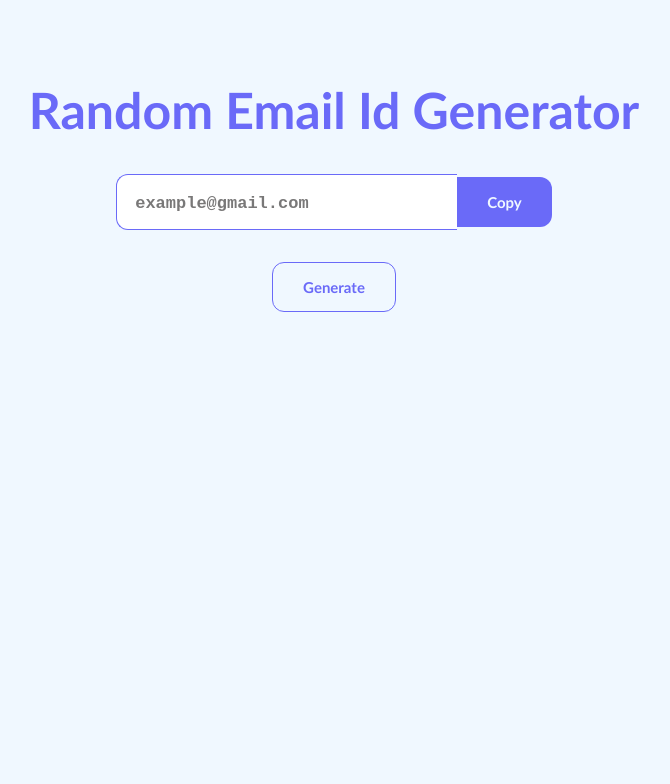
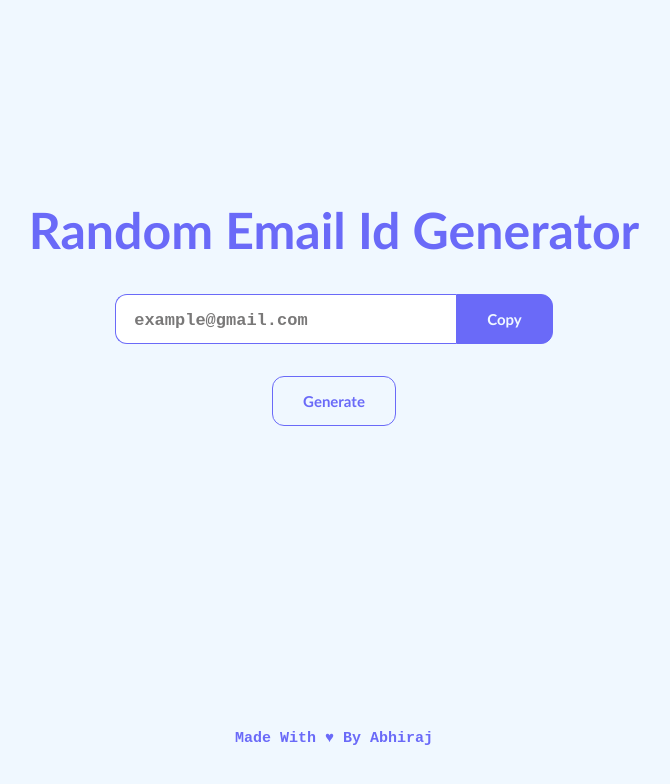
Before and after one commit to Abhiraj05/Random-Email-id-Generator, a React (Vite) app: page / in a window 1280 px wide. Shown: the top 784 px of the page, without its empty margins (306-976 px from the left). Built offline with nearby package versions, Linux system fonts and the light colour scheme.

Commit message:
Update App.css

```diff
--- a/src/App.css
+++ b/src/App.css
@@ -4,8 +4,8 @@ body {
 
 #container {
   text-align: center;
-  margin-top: 10vh;
-  margin-bottom: 28vh;
+  margin-top: 25vh;
+  margin-bottom: 38vh;
 }
 
 #heading {
@@ -14,6 +14,7 @@ body {
   font-family: "Trebuchet MS", "Lucida Sans Unicode", "Lucida Grande",
     "Lucida Sans", Arial, sans-serif;
   font-size: 50px;
+  font-weight: 900;
 }
 
 #btn {
@@ -21,14 +22,29 @@ body {
   font-family: "Trebuchet MS", "Lucida Sans Unicode", "Lucida Grande",
     "Lucida Sans", Arial, sans-serif;
   text-transform: capitalize;
-  padding: 15.8px 30px 16px 30px;
+  padding: 15px 30px 15px 30px;
   color: aliceblue;
-  border: 1px solid rgb(106, 106, 248);
   font-weight: 700;
   font-size: 15px;
   border-top-right-radius: 12px;
   border-bottom-right-radius: 12px;
-  border: none;
+  border-top: 0.9px solid  rgb(106, 106, 248);
+  border-bottom: 0.9px solid  rgb(106, 106, 248);
+  border-right: 0.9px solid  rgb(106, 106, 248);
+  border-left: 1.5px solid rgb(106, 106, 248);
+}
+#btn:hover {
+  color: rgb(106, 106, 248);
+  font-family: "Trebuchet MS", "Lucida Sans Unicode", "Lucida Grande",
+    "Lucida Sans", Arial, sans-serif;
+  text-transform: capitalize;
+  padding: 15px 30px 15px 30px;
+  background-color: aliceblue;
+  font-weight: 700;
+  font-size: 15px;
+  border-top: 1px solid rgb(106, 106, 248);
+  border-bottom: 1px solid rgb(106, 106, 248);
+  border-right: 1px solid rgb(106, 106, 248);
 }
 
 #inputbox {
@@ -37,7 +53,7 @@ body {
   border-top: 1.5px solid rgb(106, 106, 248);
   border-right: none;
   width: 25vw;
-  height: 6.6vh;
+  height: 46px;
   padding-left: 18px;
   color: rgb(76, 72, 72);
   font-size: 17px;
@@ -59,18 +75,6 @@ body {
   align-items: center;
 }
 
-#btn:hover {
-  color: rgb(106, 106, 248);
-  font-family: "Trebuchet MS", "Lucida Sans Unicode", "Lucida Grande",
-    "Lucida Sans", Arial, sans-serif;
-  text-transform: capitalize;
-  padding: 15.8px 30px 16px 30px;
-  background-color: rgb(54, 53, 53);
-  font-weight: 700;
-  font-size: 15px;
-  border: none;
-}
-
 #gen {
   color: rgb(106, 106, 248);
   font-family: "Trebuchet MS", "Lucida Sans Unicode", "Lucida Grande",
@@ -85,7 +89,7 @@ body {
 }
 
 #gen:hover {
-  color:aliceblue;
+  color: aliceblue;
   font-family: "Trebuchet MS", "Lucida Sans Unicode", "Lucida Grande",
     "Lucida Sans", Arial, sans-serif;
   text-transform: capitalize;
@@ -98,10 +102,11 @@ body {
 }
 
 #footer-text {
-color: aliceblue;
-font-family:monospace;
-font-weight: 600;
-text-align: center;
-font-size: 15px;
-text-transform: capitalize;
+  color: rgb(106, 106, 248);
+
+  font-family: monospace;
+  font-weight: 600;
+  text-align: center;
+  font-size: 15px;
+  text-transform: capitalize;
 }
```
